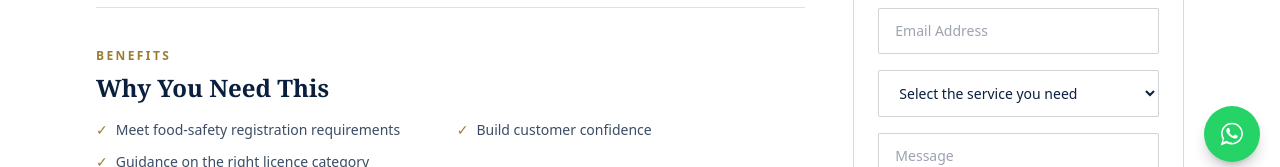
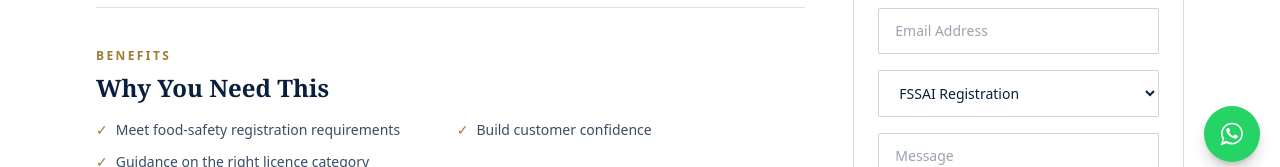
Before and after one commit to filefastservices-dotcom/filefast-website, a Next.js app: page /services/fssai-registration in a window 1280 px wide. Shown: the part 618-785 px from the top of the page. Built offline with nearby package versions, Linux system fonts and the light colour scheme; no server answers; the database is empty.

Commit message:
Preselect the service on service lead forms

```diff
--- a/src/components/LeadForm.jsx
+++ b/src/components/LeadForm.jsx
@@ -83,6 +83,17 @@ export default function LeadForm({ defaultService = "" }) {
         className="w-full rounded-sm border border-silver-dark/40 bg-white px-4 py-3 text-sm focus:border-gold focus:outline-none"
       >
         <option value="">Select the service you need</option>
+        {form.serviceInterested &&
+          ![
+            "GST registration or return filing",
+            "Income tax / ITR filing",
+            "Business registration or licence",
+            "Accounting & compliance",
+            "Global tax coordination",
+            "Other / not sure"
+          ].includes(form.serviceInterested) && (
+            <option value={form.serviceInterested}>{form.serviceInterested}</option>
+          )}
         <option>GST registration or return filing</option>
         <option>Income tax / ITR filing</option>
         <option>Business registration or licence</option>
```
